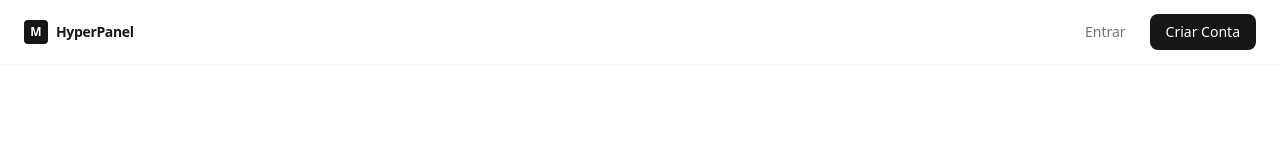
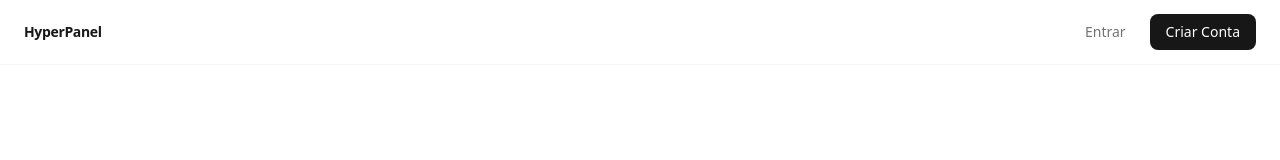
Before and after one commit to Yurguis8/hyperdash, a Next.js app: page / in a window 1280 px wide. Shown: the top 160 px of the page. Built offline with nearby package versions, Linux system fonts and the light colour scheme.

Commit message:
Melhorando

```diff
--- a/app/page.tsx
+++ b/app/page.tsx
@@ -10,9 +10,6 @@ export default function LandingPage() {
       <nav className="fixed top-0 w-full z-50 bg-white/80 backdrop-blur-md border-b border-neutral-100">
         <div className="max-w-7xl mx-auto px-6 h-16 flex items-center justify-between">
           <div className="flex items-center gap-2">
-            <div className="w-6 h-6 bg-neutral-900 rounded flex items-center justify-center text-white font-semibold text-xs">
-              M
-            </div>
             <span className="font-semibold text-sm tracking-tight text-neutral-900">
               HyperPanel
             </span>
```
